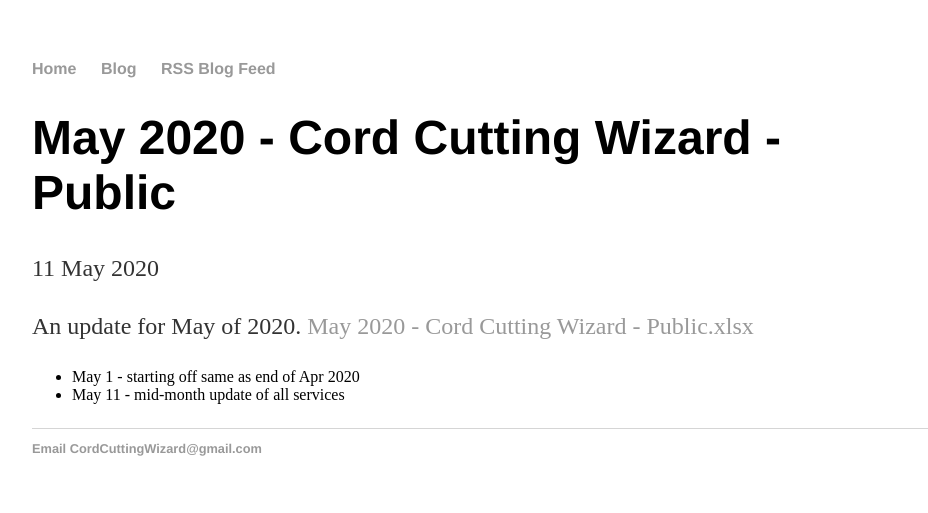
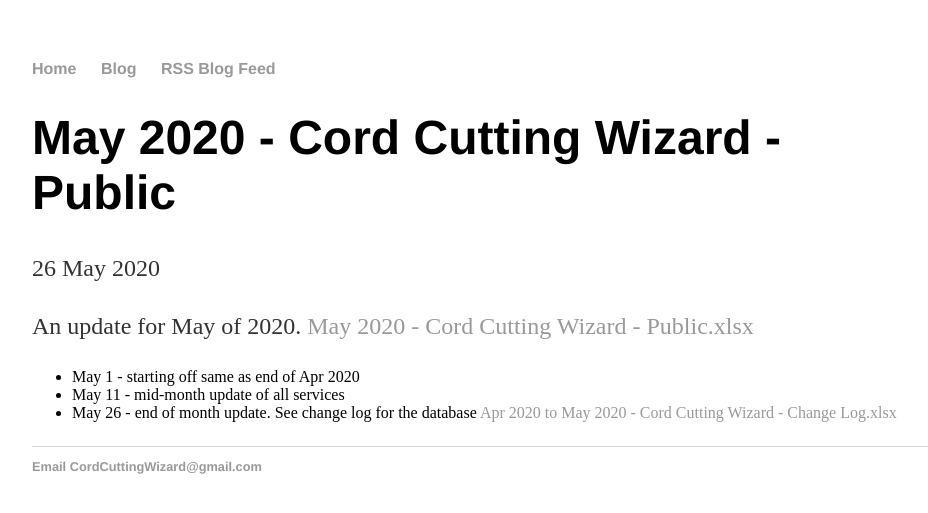
Before and after one commit to wjhladik/wjhladik.github.io, a Jekyll site: the page built from _posts/2020-05-26-May-2020-Cord-Cutting-Wizard-Public.md, in a window 1280 px wide. Shown: the top 513 px of the page, without its empty margins (160-1088 px from the left). Built offline with Jekyll 4.4.1, drawn with Linux system fonts in a browser that asks for light colours.

Commit message:
Update and rename 2020-05-11-May-2020-Cord-Cutting-Wizard-Public.md to 2020-05-26-May-2020-Cord-Cutting-Wizard-Public.md

```diff
--- a/_posts/2020-05-11-May-2020-Cord-Cutting-Wizard-Public.md
+++ b/_posts/2020-05-26-May-2020-Cord-Cutting-Wizard-Public.md
@@ -1,10 +1,11 @@
 ---
 layout: post
 title: "May 2020 - Cord Cutting Wizard - Public"
-date: 2020-05-11
+date: 2020-05-26
 ---
 <p>An update for May of 2020. <a href="/May 2020 - Cord Cutting Wizard - Public.xlsx">May 2020 - Cord Cutting Wizard - Public.xlsx</a>
   <p>
     <ul>
       <li>May 1 - starting off same as end of Apr 2020
       <li>May 11 - mid-month update of all services
+      <li>May 26 - end of month update. See change log for the database <a href="/Apr 2020 to May 2020 - Cord Cutting Wizard - Change Log.xlsx">Apr 2020 to May 2020 - Cord Cutting Wizard - Change Log.xlsx</a>
```
